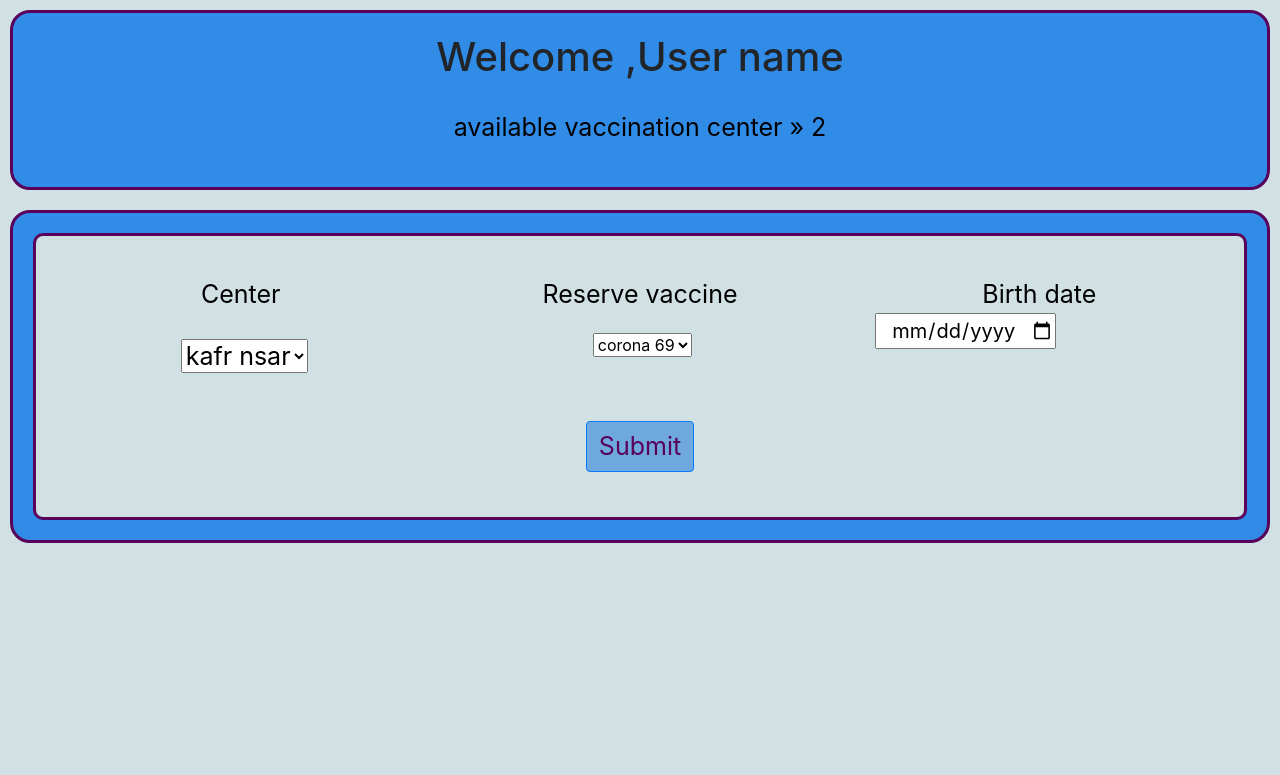
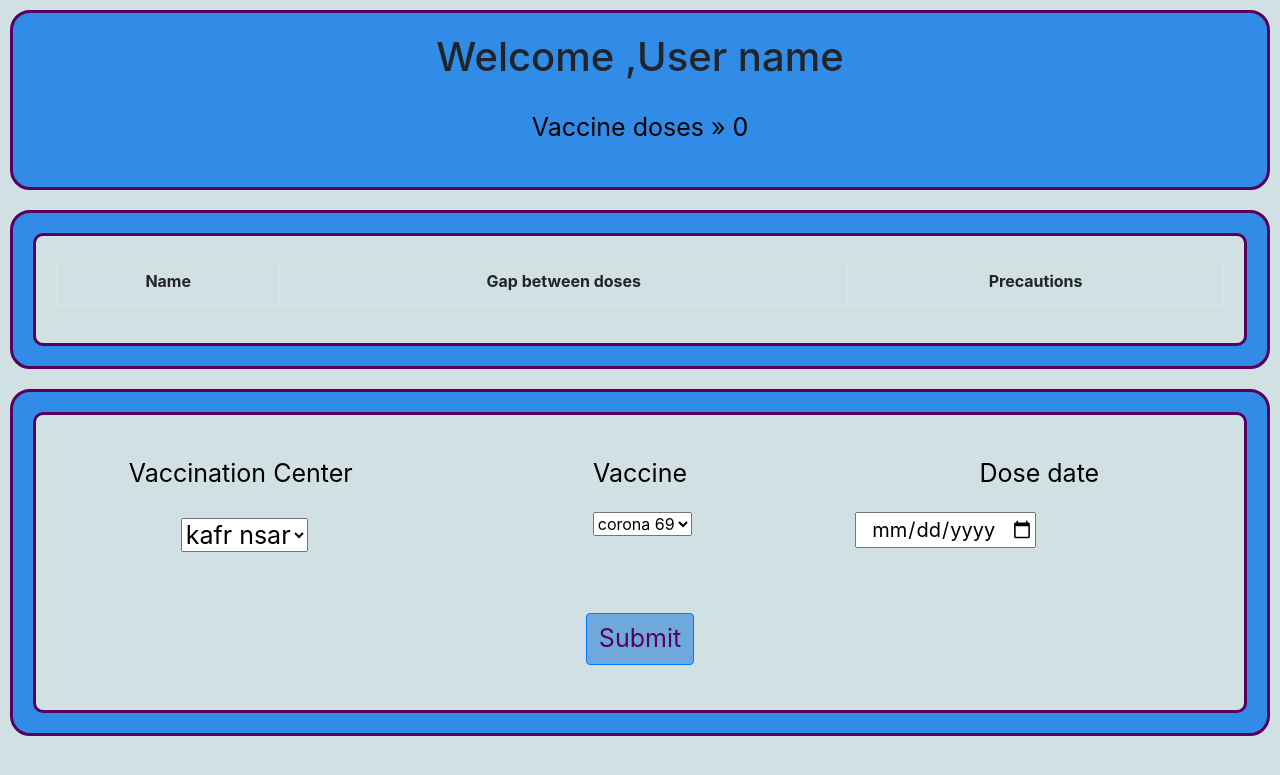
Before and after one commit to SIGMazer/Vaccination-Center, a PHP site: page /View/user_panel.php in a window 1280 px wide. Shown: the top 775 px of the page. Run offline with PHP 8.4, Linux system fonts and the light colour scheme; lists and menus that the app fills with data are empty.

Commit message:
Added vaccine table to the user panel, fixing some names.

```diff
--- a/View/user_panel.php
+++ b/View/user_panel.php
@@ -11,21 +11,40 @@
     <div class="col-md-12">
         <div class="card_header">
             <h1>Welcome ,User name</h1>
-            <p>available vaccination center » 2</p>
+            <p>Vaccine doses » 0</p>
         </div>
     </div>
 </div>
 
+<div class="row">
+    <div class="col">
+        <div class="card">
+            <div class="card-body">
+                <table class="table table-bordered">
+                    <thead>
+                        <tr>
+                            <th scope="col">Name</th>
+                            <th scope="col">Gap between doses</th>
+                            <th scope="col">Precautions</th>
+                        </tr>
+                    </thead>
+                    <tbody>
+
+                    </tbody>
+                </table>
+            </div>
+        </div>
+    </div>
+</div>
 
 <div class="row">
     <div class="col">
         <div class="card">
             <div class="card-body">
                 <form action="" method="post">
-
                     <div class="row">
                         <div class="col">
-                            <p>Center</p>
+                            <p>Vaccination Center</p>
                             <p><label for="res_center"></label>
                             <select name="reserve_center" id="res_center">
                                 <option>kafr nsar</option>
@@ -33,16 +52,14 @@
                             </p>
                         </div>
                         <div class="col">
-                            <p>Reserve vaccine </p>
+                            <p>Vaccine</p>
                             <label for="res_vaccine"></label>
                             <select name="reserve_vaccine" id="res_vaccine">
                                 <option>corona 69</option>
                             </select>
-
-
                         </div>
                         <div class="col">
-                            <p>Birth date
+                            <p>Dose date</p>
                             <input type="date" name="reserve_date" id="birthday"></p>
                         </div>
                     </div>
```
Lines whose indentation alone changed are shown as unchanged.
